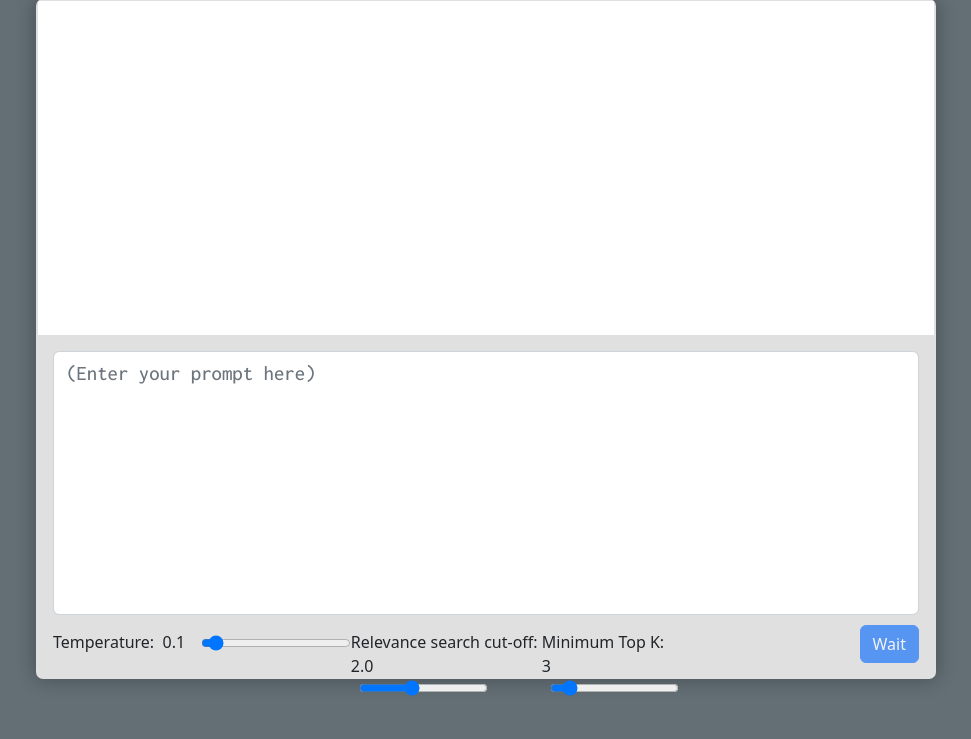
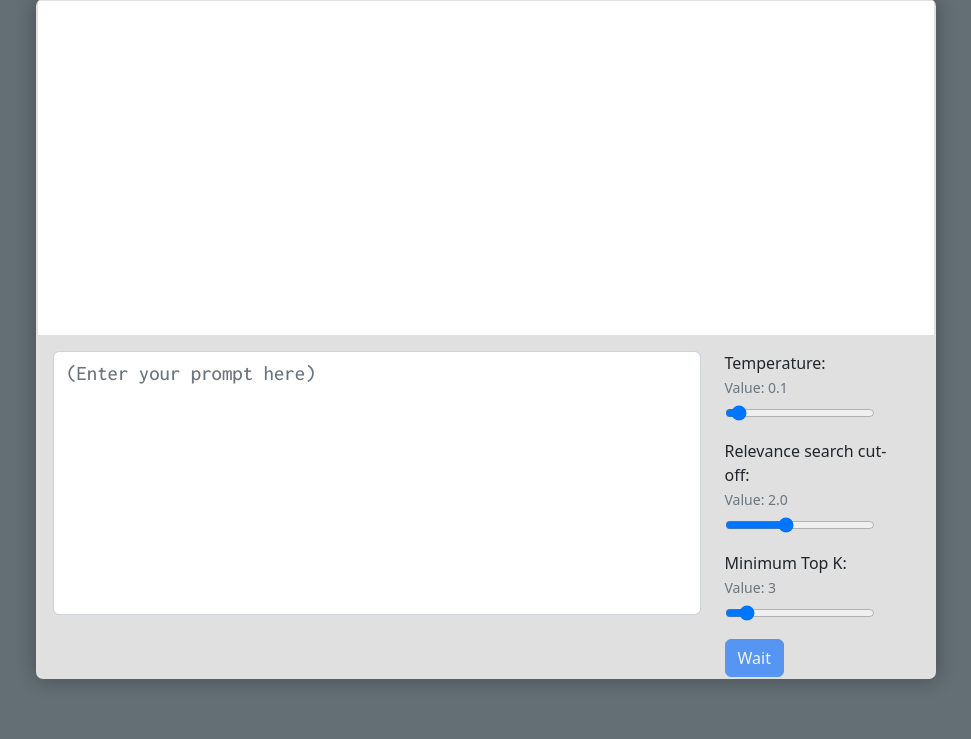
Before and after one commit to probabl-ai/sklearn-ragger-duck, a FastAPI app: page / in a window 1280 px wide. Shown: the part 61-800 px from the top of the page, without its empty margins (154-1125 px from the left). Run offline with FastAPI, Linux system fonts and the light colour scheme; parts of the project's set-up code (start-up, migrations or seed data) failed here and were passed over; some libraries are stand-ins or nearby versions.

Commit message:
improve layout

```diff
--- a/app/static/css/site.css
+++ b/app/static/css/site.css
@@ -11,11 +11,6 @@ body {
 
 hr {
     margin-top: 20px;
-}
-
-
-#tempLabel {
-    display: none;
 }
 
 .token-count {
@@ -60,6 +55,26 @@ hr {
         display: inline-block !important;
         min-width: 30px;
     }
+    #cutoffLabel {
+        display: inline;
+    }
+    #cutoffValue {
+        display: inline-block !important;
+        min-width: 30px;
+    }
+    #minTopKLabel {
+        display: inline;
+    }
+    #minTopKValue {
+        display: inline-block !important;
+        min-width: 30px;
+    }
+}
+
+.control-slider-form {
+    margin-bottom: 1rem;
+    padding-left: 1rem;
+    padding-right: 1rem;
 }
 
 #tempSlider {
@@ -68,6 +83,36 @@ hr {
 }
 
 #tempValue {
+    display: none;
+}
+
+#tempLabel {
+    display: none;
+}
+
+#cutoffSlider {
+    vertical-align: middle;
+    width:150px
+}
+
+#cutoffValue {
+    display: none;
+}
+
+#cutoffLabel {
+    display: none;
+}
+
+#minTopKSlider {
+    vertical-align: middle;
+    width:150px
+}
+
+#minTopKValue {
+    display: none;
+}
+
+#minTopKLabel {
     display: none;
 }
 
--- a/app/templates/index.html
+++ b/app/templates/index.html
@@ -28,31 +28,44 @@
                 </div>
                 <form action="" class="form-inline" id="chat-form" onsubmit="submitForm(event)">
                     <div id="controls-box">
+                        <div class="row g-2">
+                            <div class="col-md-9">
                                 <div class="input-box">
                                     <textarea rows=8 class="form-control" placeholder="{{ res.PROMPT }}"
                                         aria-label="{{ res.PROMPT }}" id="messageText"></textarea>
                                     <span id="tokenCount" class="token-count d-none"><span
-                                    id="tokenCountLabel">Tokens:&nbsp;</span><span id="tokenCountValue">0</span> / {{
+                                            id="tokenCountLabel">Tokens:&nbsp;</span><span id="tokenCountValue">0</span>
+                                        / {{
                                         conf.CONTEXT_TOKENS }}</span>
                                 </div>
-                        <div class="float-start" style="padding-top: 5px">
-                            <span id="tempLabel">Temperature:&nbsp;</span>
-                            <div id="tempValue">{{ conf.TEMPERATURE }}</div>&nbsp;&nbsp;<input type="range" min="0.0"
-                                max="2.0" step="0.05" value="{{ conf.TEMPERATURE }}" id="tempSlider">
                             </div>
-                        <div class="float-start" style="padding-top: 5px">
-                            <span id="cutoffLabel">Relevance search cut-off:&nbsp;</span>
-                            <div id="cutoffValue">{{ conf.CROSS_ENCODER_THRESHOLD }}</div>&nbsp;&nbsp;<input type="range" min="0.0"
-                                max="5.0" step="0.05" value="{{ conf.CROSS_ENCODER_THRESHOLD }}" id="cutoffSlider">
+                            <div class="col-md-3">
+                                <div class="form-group control-slider-form">
+                                    <label for="tempSlider">Temperature:</label><br />
+                                    <small class="form-text text-muted">Value: <span id="tempValue">{{ conf.TEMPERATURE
+                                            }}</span></small><br />
+                                    <input type="range" class="form-control-range" id="tempSlider" min="0.0" max="2.0"
+                                        step="0.05" value="{{ conf.TEMPERATURE }}">
                                 </div>
-                        <div class="float-start" style="padding-top: 5px">
-                            <span id="minTopKLabel">Minimum Top K:&nbsp;</span>
-                            <div id="minTopKValue">{{ conf.CROSS_ENCODER_MIN_TOP_K }}</div>&nbsp;&nbsp;<input type="range" min="1"
-                                max="20" step="1" value="{{ conf.CROSS_ENCODER_MIN_TOP_K }}" id="minTopKSlider">
+                                <div class="form-group control-slider-form">
+                                    <label for="cutoffSlider">Relevance search cut-off:</label><br />
+                                    <small class="form-text text-muted">Value: <span id="cutoffValue">{{
+                                            conf.CROSS_ENCODER_THRESHOLD }}</span></small><br />
+                                    <input type="range" class="form-control-range" id="cutoffSlider" min="0.0" max="5.0"
+                                        step="0.05" value="{{ conf.CROSS_ENCODER_THRESHOLD }}">
                                 </div>
-                        <div class="float-end">
+                                <div class="form-group control-slider-form">
+                                    <label for="minTopKSlider">Minimum Top K:</label><br />
+                                    <small class="form-text text-muted">Value: <span id="minTopKValue">{{
+                                            conf.CROSS_ENCODER_MIN_TOP_K }}</span></small><br />
+                                    <input type="range" class="form-control-range" id="minTopKSlider" min="1" max="20"
+                                        step="1" value="{{ conf.CROSS_ENCODER_MIN_TOP_K }}">
+                                </div>
+                                <div class="form-group control-slider-form">
                                     <button title="Send" id="send" type="submit" class="btn btn-primary" disabled>{{
                                         res.BUTTON_WAIT }}</button>
+                                </div>
+                            </div>
                         </div>
                     </div>
                 </form>
```
Lines whose indentation alone changed are shown as unchanged.
